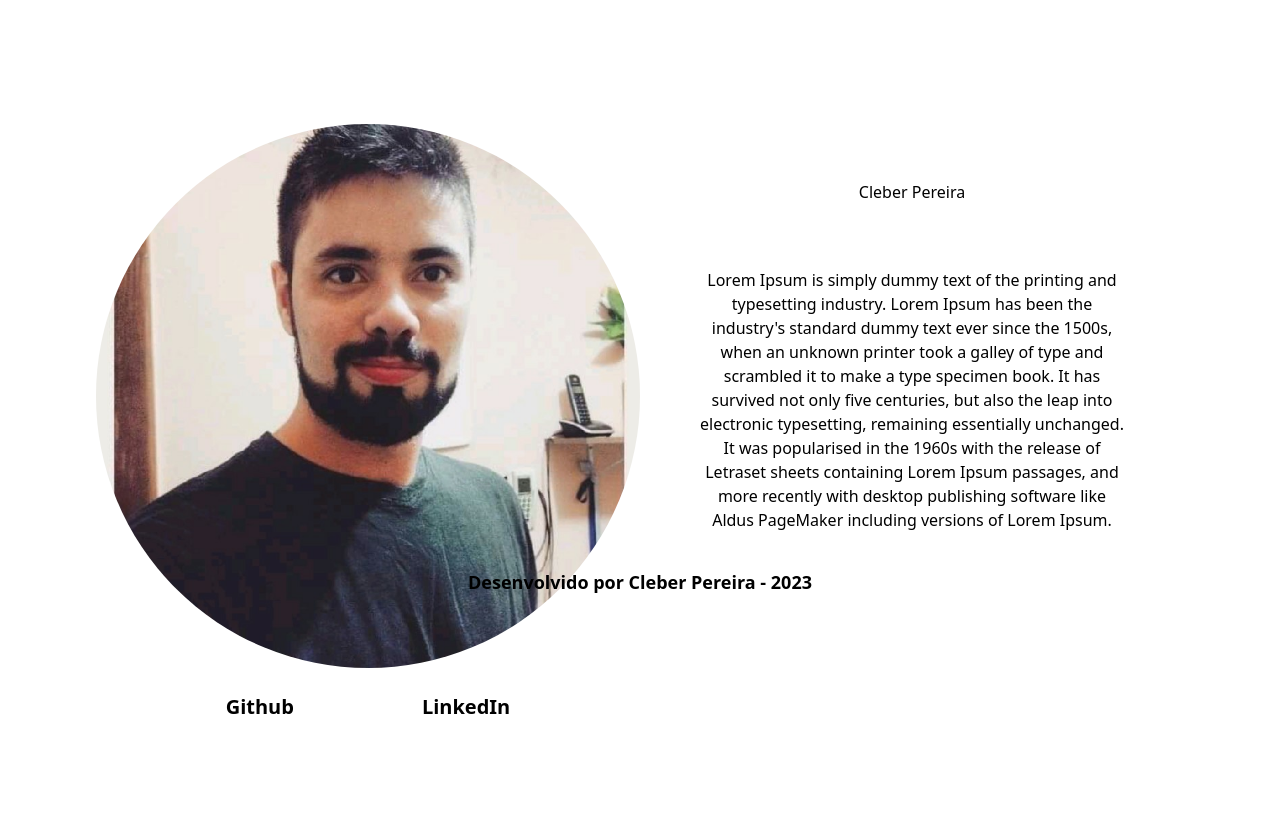
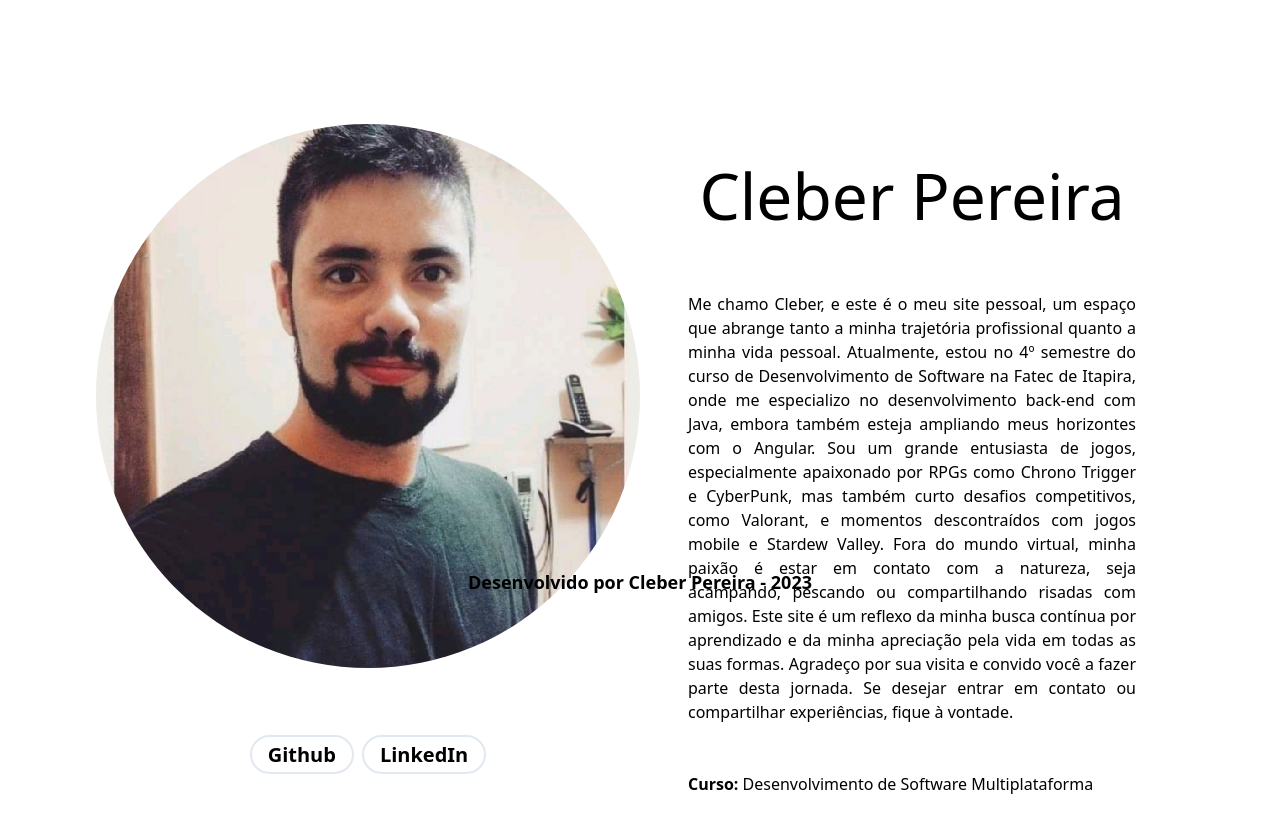
Before and after one commit to cleberpereiradev/cblk-site, an Angular app: page / in a window 1280 px wide. Shown: the part 180-1000 px from the top of the page. Before the commit the page ends 964 px from the top, so only its background shows below. Built offline with nearby package versions, Linux system fonts and the light colour scheme.

Commit message:
<Feat> Home component implementation

```diff
--- a/src/app/app.component.ts
+++ b/src/app/app.component.ts
@@ -6,5 +6,5 @@ import { Component } from '@angular/core';
   styleUrls: ['./app.component.css']
 })
 export class AppComponent {
-  title = 'cblk-site';
+  title = 'CBLK';
 }
--- a/src/app/components/home/home.component.html
+++ b/src/app/components/home/home.component.html
@@ -1,13 +1,18 @@
 <section class="grid grid-cols-2 my-56 mx-24">
     <div class="text-center">
         <img class="h-80 rounded-full mx-auto" src="/assets/img/profile-img.jpg" alt="Imagem perfil Cleber Pereira">
-        <div class="text-center p-6 text-xl font-semibold">
-            <a class="p-16 hover:text-zinc-300" href="">Github</a>
-            <a class="p-16 hover:text-zinc-300" href="">LinkedIn</a>
+        <div class="text-center p-6 text-xl font-semibold mt-12">
+            <a class="px-4 py-1 m-1 hover:text-zinc-300 border-2 border-slate-500 rounded-3xl bg-blue-950" href="https://github.com/cleberpereiradev">Github</a>
+            <a class="px-4 py-1 m-1 hover:text-zinc-300 border-2 border-slate-500 rounded-3xl bg-blue-950" href="https://www.linkedin.com/in/cleber-pereira-9a5384235/">LinkedIn</a>
         </div>
     </div>
-    <div class="text-center p-6">
-        <p class="p-8 text-7xl">Cleber Pereira</p>
-        <p class="p-8">Lorem Ipsum is simply dummy text of the printing and typesetting industry. Lorem Ipsum has been the industry's standard dummy text ever since the 1500s, when an unknown printer took a galley of type and scrambled it to make a type specimen book. It has survived not only five centuries, but also the leap into electronic typesetting, remaining essentially unchanged. It was popularised in the 1960s with the release of Letraset sheets containing Lorem Ipsum passages, and more recently with desktop publishing software like Aldus PageMaker including versions of Lorem Ipsum.</p>
+    <div class="text-justify px-6">
+        <p class="text-center py-6 text-6xl">Cleber Pereira</p>
+        <p class="p-6">Me chamo Cleber, e este é o meu site pessoal, um espaço que abrange tanto a minha trajetória profissional quanto a minha vida pessoal. Atualmente, estou no 4º semestre do curso de Desenvolvimento de Software na Fatec de Itapira, onde me especializo no desenvolvimento back-end com Java, embora também esteja ampliando meus horizontes com o Angular.
+
+        Sou um grande entusiasta de jogos, especialmente apaixonado por RPGs como Chrono Trigger e CyberPunk, mas também curto desafios competitivos, como Valorant, e momentos descontraídos com jogos mobile e Stardew Valley. Fora do mundo virtual, minha paixão é estar em contato com a natureza, seja acampando, pescando ou compartilhando risadas com amigos.
+
+        Este site é um reflexo da minha busca contínua por aprendizado e da minha apreciação pela vida em todas as suas formas. Agradeço por sua visita e convido você a fazer parte desta jornada. Se desejar entrar em contato ou compartilhar experiências, fique à vontade.</p>
+        <p class="p-6"><strong>Curso:</strong> Desenvolvimento de Software Multiplataforma</p>
     </div>
 </section>
--- a/src/app/components/home/home.component.ts
+++ b/src/app/components/home/home.component.ts
@@ -1,4 +1,5 @@
-import { Component, OnInit } from '@angular/core';
+import { Component, Input, OnInit } from '@angular/core';
+
 
 @Component({
   selector: 'app-home',
@@ -6,10 +7,11 @@ import { Component, OnInit } from '@angular/core';
   styleUrls: ['./home.component.css']
 })
 export class HomeComponent implements OnInit {
+
+
   constructor() {}
 
   ngOnInit(): void {
-
   }
 
 }
```
Also changed, not shown: src/app/app.module.ts (+5 -2 lines).
